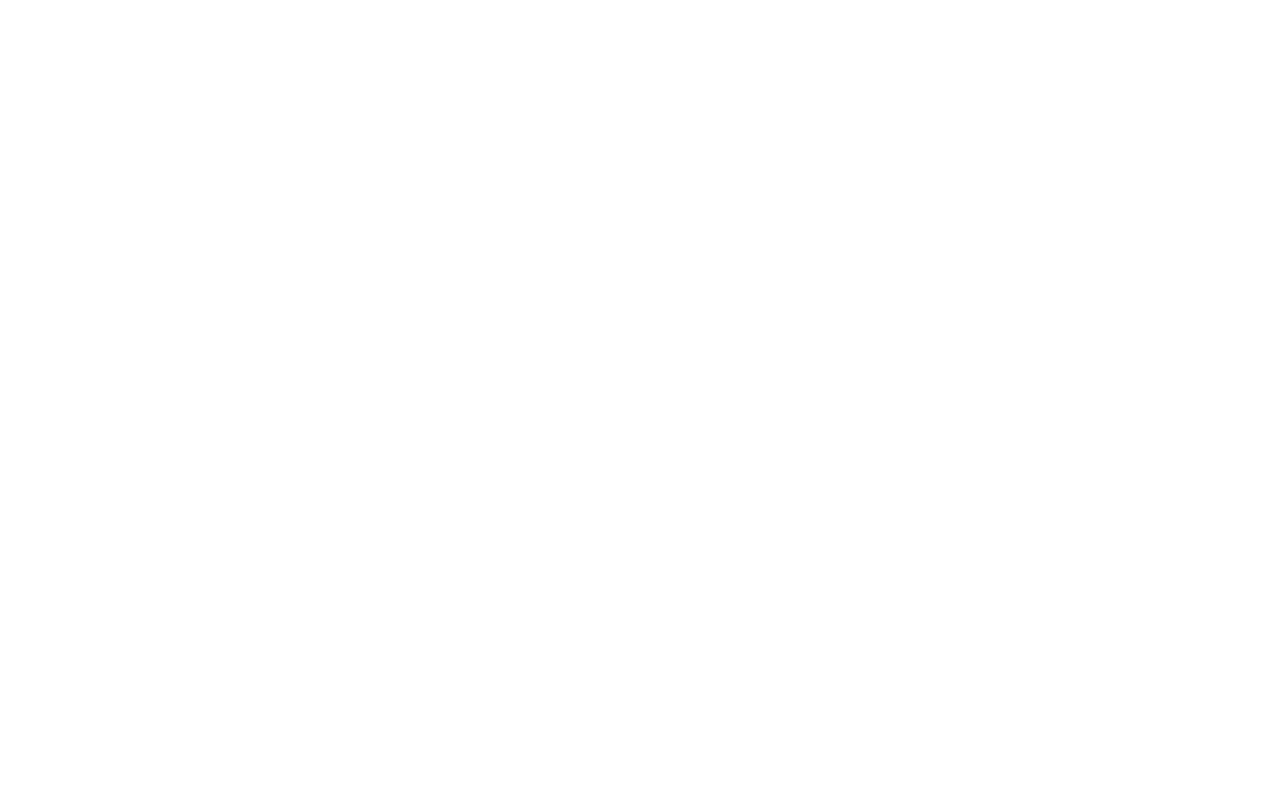
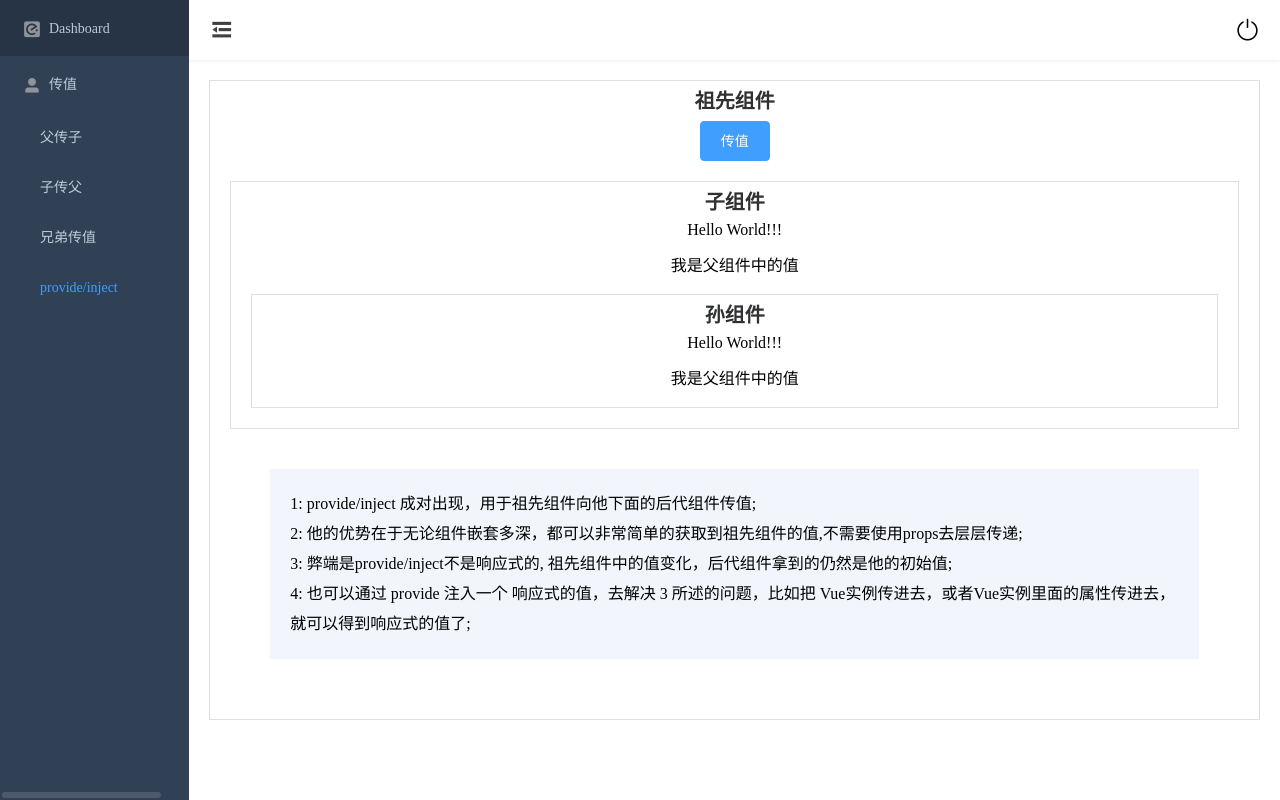
Before and after one commit to mrxiang-hub/vue-project, a Vue app: page /valueTransfer/Provide in a window 1280 px wide. Built offline with nearby package versions, Linux system fonts and the light colour scheme.

Commit message:
provide/inject

```diff
--- a/src/router/index.js
+++ b/src/router/index.js
@@ -65,6 +65,14 @@
                     title: '兄弟传值',
                 },
                 component: () => import('@/views/valueTransfer/brotherToBrother')
+            },
+            {
+                path: 'Provide',
+                name: 'Provide',
+                meta: {
+                    title: 'provide/inject',
+                },
+                component: () => import('@/views/valueTransfer/provide')
             }
         ]
     },
--- a/src/views/valueTransfer/brother1.vue
+++ b/src/views/valueTransfer/brother1.vue
@@ -2,6 +2,7 @@
   <div class="brother1">
     <h3 class="title">组件1</h3>
     <el-button
+        type="primary"
         @click="sendVal"
     >传值
     </el-button>
@@ -10,6 +11,7 @@
 
 <script>
 import Bus from './bus';
+
 export default {
   name: "brother1",
   methods: {
--- /dev/null
+++ b/src/views/valueTransfer/grandson.vue
@@ -0,0 +1,33 @@
+<template>
+  <div class="grandson">
+    <h3 class="title">孙组件</h3>
+    <div class="strBox">{{ str }}</div>
+    <div>{{ data.demo }}</div>
+  </div>
+</template>
+
+<script>
+export default {
+  name: "grandson",
+  inject: ['str', 'data']
+}
+</script>
+
+<style lang="scss" scoped>
+.grandson {
+  border: 1px solid #DCDFE6;
+  padding: 0 20px 20px;
+  margin-top: 20px;
+
+  .title {
+    line-height: 40px;
+    color: #303133;
+    font-size: 20px;
+    font-weight: bold;
+  }
+
+  .strBox {
+    margin-bottom: 20px;
+  }
+}
+</style>
--- /dev/null
+++ b/src/views/valueTransfer/provide.vue
@@ -0,0 +1,79 @@
+<template>
+  <div class="ancestors">
+    <h3 class="title">祖先组件</h3>
+    <el-button type="primary"
+               @click="changeVal"
+    >传值
+    </el-button>
+    <Son></Son>
+    <div class="desc">
+      <div class="item"
+           v-for="(item, index) in desc"
+           :key="index"
+      >
+        {{ item }}
+      </div>
+    </div>
+  </div>
+</template>
+
+<script>
+import Son from './son';
+
+export default {
+  name: "provide",
+  components: {
+    Son
+  },
+  provide() {
+    return {
+      str: this.str,
+      data: this.$data
+    }
+  },
+  data() {
+    return {
+      str: 'Hello World!!!',
+      demo: '我是父组件中的值',
+      desc: [
+        '1: provide/inject 成对出现，用于祖先组件向他下面的后代组件传值;',
+        '2: 他的优势在于无论组件嵌套多深，都可以非常简单的获取到祖先组件的值,不需要使用props去层层传递;',
+        '3: 弊端是provide/inject不是响应式的, 祖先组件中的值变化，后代组件拿到的仍然是他的初始值;',
+        '4: 也可以通过 provide 注入一个 响应式的值，去解决 3 所述的问题，比如把 Vue实例传进去，或者Vue实例里面的属性传进去，就可以得到响应式的值了;'
+      ]
+    }
+  },
+  methods: {
+    changeVal() {
+      this.str = '1234567';
+      this.demo = '变变变！！！';
+    }
+  }
+}
+</script>
+
+<style lang="scss" scoped>
+.ancestors {
+  border: 1px solid #DCDFE6;
+  padding: 0 20px 20px;
+  text-align: center;
+
+  .title {
+    line-height: 40px;
+    color: #303133;
+    font-size: 20px;
+    font-weight: bold;
+  }
+
+  .desc {
+    background: #F2F6FC;
+    padding: 20px;
+    margin: 40px;
+    text-align: left;
+
+    .item {
+      line-height: 30px;
+    }
+  }
+}
+</style>
--- /dev/null
+++ b/src/views/valueTransfer/son.vue
@@ -0,0 +1,39 @@
+<template>
+  <div class="son">
+    <h3 class="title">子组件</h3>
+    <div class="strBox">{{ str }}</div>
+    <div>{{ data.demo }}</div>
+    <Grandson></Grandson>
+  </div>
+</template>
+
+<script>
+import Grandson from './grandson';
+
+export default {
+  name: "son",
+  inject: ['str', 'data'],
+  components: {
+    Grandson
+  }
+}
+</script>
+
+<style lang="scss" scoped>
+.son {
+  border: 1px solid #DCDFE6;
+  padding: 0 20px 20px;
+  margin-top: 20px;
+
+  .title {
+    line-height: 40px;
+    color: #303133;
+    font-size: 20px;
+    font-weight: bold;
+  }
+
+  .strBox {
+    margin-bottom: 20px;
+  }
+}
+</style>
```
